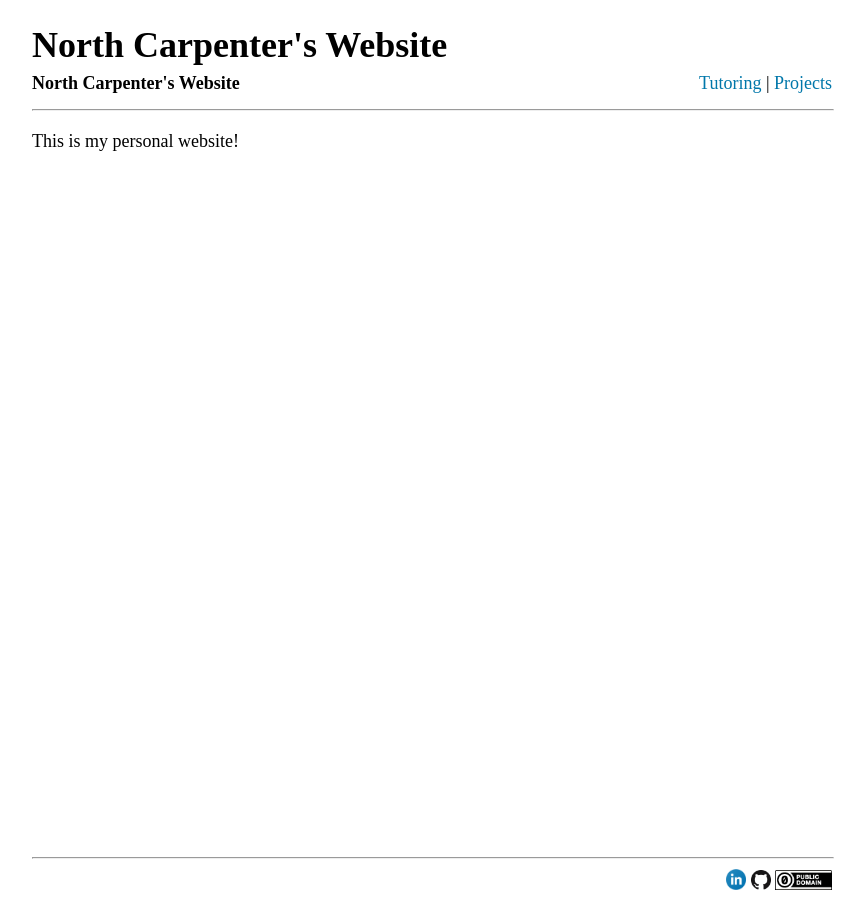
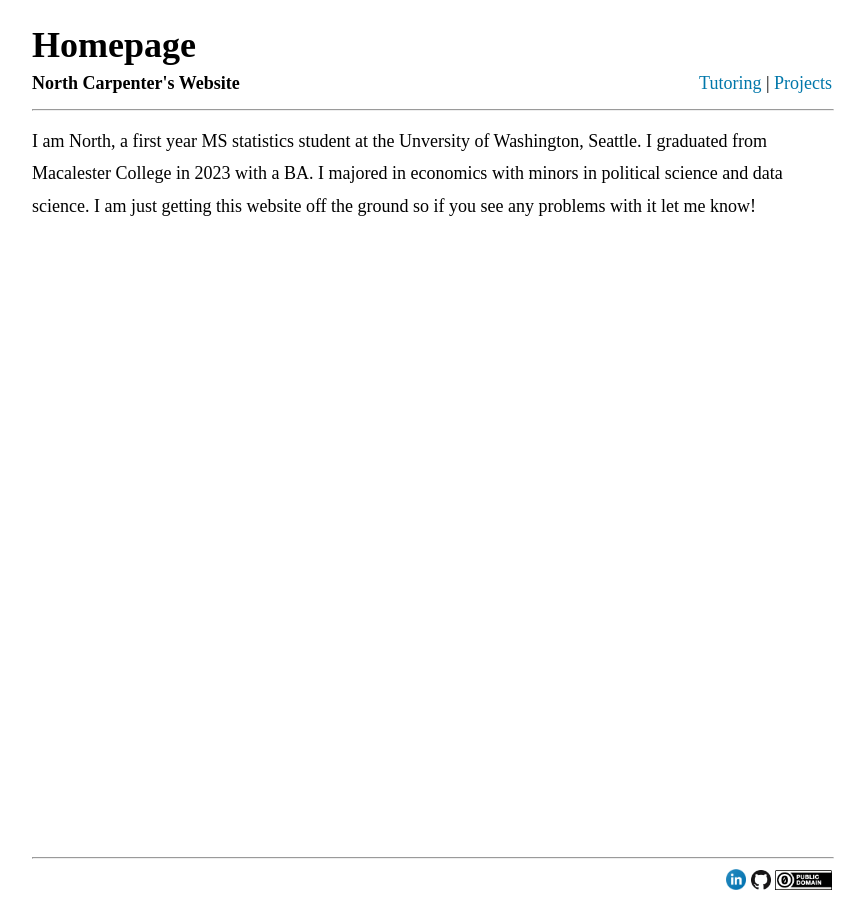
Before and after one commit to NorthCarpenter/NorthCarpenter.github.io, a Jekyll site: the page built from index.md, in a window 1280 px wide. Shown: the whole page, without its empty margins (208-1073 px from the left). Built offline with Jekyll 4.4.1, drawn with Linux system fonts in a browser that asks for light colours.

Commit message:
Big map update and homepage change
a small change to the research page as well to make it less cluttered.

```diff
--- a/Projects/Research/research.html
+++ b/Projects/Research/research.html
@@ -7,8 +7,8 @@ layout: default
 
 <body>
     <p>Here are some research projects I've done.</p>
-    <h3>Comparing County Level Movement and Consumer Purchases</h3>
      <img src="assets/lab8_final_ncarpen1.jpg"
         alt="Movment and Spending" class="wider">
+    <br>
     <p>This is a poster I made with Arc GIS based on data from Opportunity Insights. </p>
 </body>
--- a/Tutoring.html
+++ b/Tutoring.html
@@ -5,7 +5,7 @@ layout: default
 # A place for me to explain my experiance tutoring and how to contact me.
 ---
 
-<body>
+
 <img src="/images/Tutoring Pic.jpg"
       alt="North!"
       width="300" height="300">
@@ -22,4 +22,3 @@ layout: default
       You can reach out to me at <a href="mailto: nCarpenterTutoring@gmail.com"> my email.
   </p>
 </div>
- </body>
--- a/_layouts/default.html
+++ b/_layouts/default.html
@@ -25,9 +25,9 @@
 <body>
     <header>
         <a href="/" style="text-decoration: none; color: black;"><h1>{{ page.title }}</h1>
-    </header>
     <!-- Navigation -->
     {% include navigation.html %}
+    </header>
 
     <!-- Content -->
     <main>
--- a/index.md
+++ b/index.md
@@ -1,6 +1,6 @@
 ---
 layout: default
-title: North Carpenter's Website
+title: Homepage
 ---
 
-This is my personal website!
+I am North, a first year MS statistics student at the Unversity of Washington, Seattle. I graduated from Macalester College in 2023 with a BA. I majored in economics with minors in political science and data science. I am just getting this website off the ground so if you see any problems with it let me know!
```
Also changed, not shown: Projects/Maps/maps.html (+19 -0 lines), Projects/Maps/Images/Kingstown.jpg (added), Projects/Maps/Images/unUsedCity.jpg (added), 1 other file. Lines whose indentation alone changed are shown as unchanged.
